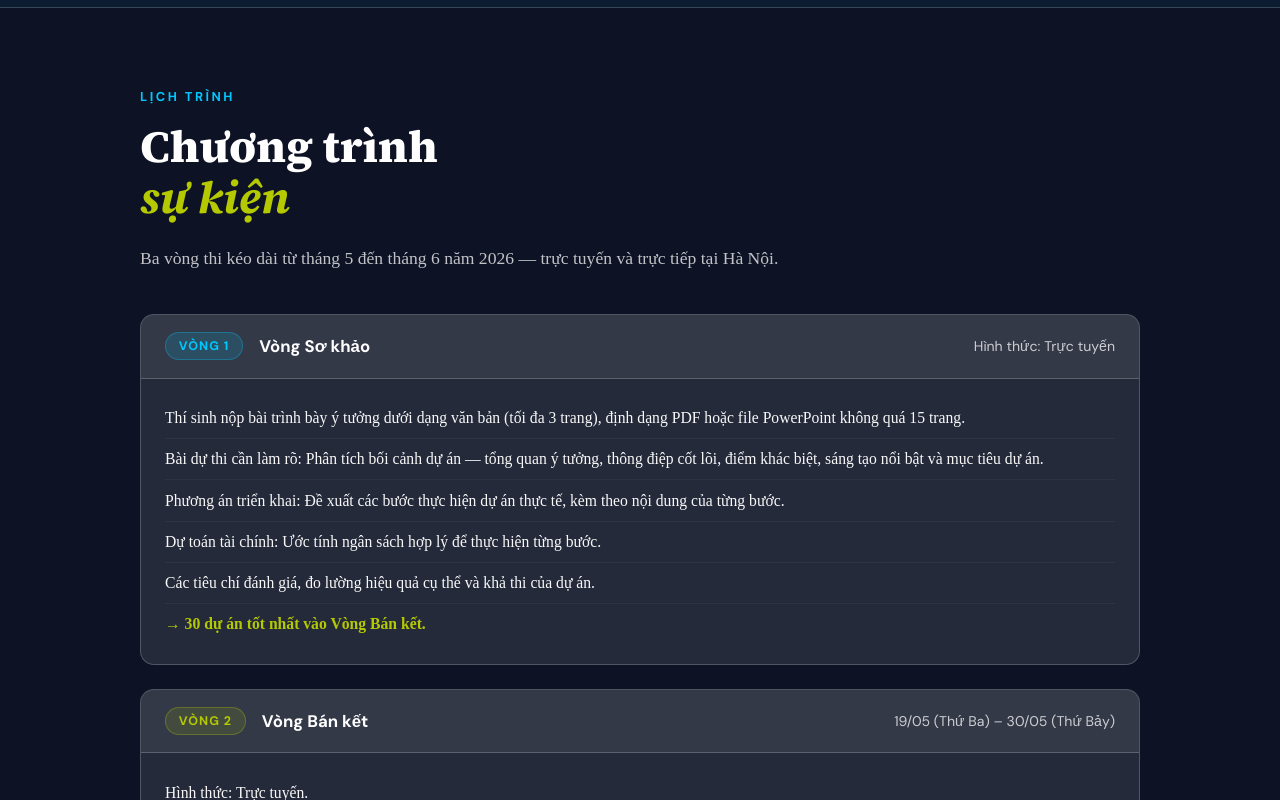
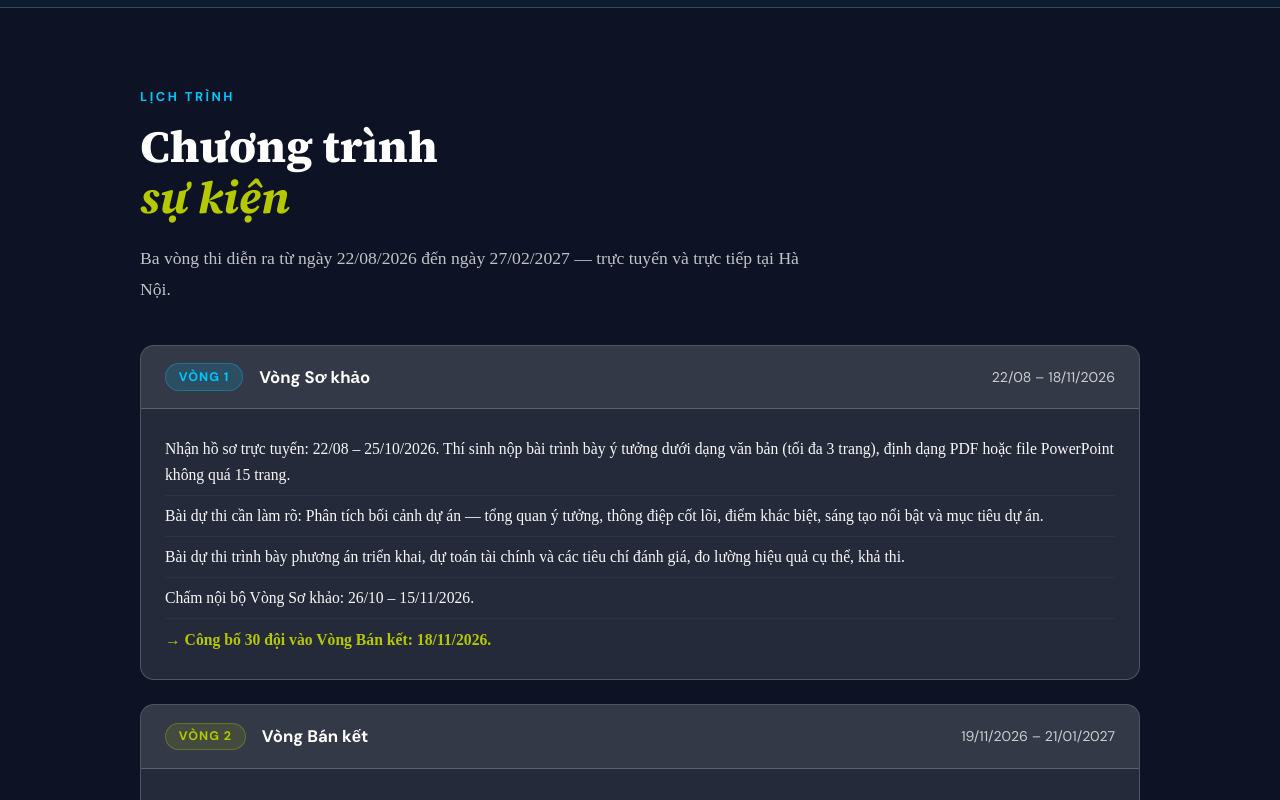
Before and after one commit to upmo-hsb/nei-landing-page, a React (Vite) app: page / in a window 1280 px wide. Shown: the part 2000-2800 px from the top of the page. Built offline with nearby package versions, Linux system fonts and the light colour scheme.

Commit message:
fix: synchronize competition schedule

```diff
--- a/src/i18n.js
+++ b/src/i18n.js
@@ -8,7 +8,7 @@ export const t = {
       lang: 'EN',
     },
     hero: {
-      badge: 'Hà Nội · Tháng 6, 2026',
+      badge: 'Hà Nội · 22/08/2026 – 27/02/2027',
       titleTop: 'Northern Innovation',
       titleBottom: 'Entrepreneurship Contest',
       sub: 'Cuộc thi khởi nghiệp hàng đầu dành cho học sinh THPT miền Bắc.\nPitch your ideas. Build your future.',
@@ -18,7 +18,7 @@ export const t = {
     stats: [
       { num: '500+', label: 'Thí sinh' },
       { num: '20+',  label: 'Diễn giả' },
-      { num: '2',    label: 'Tháng tranh tài' },
+      { num: '3',    label: 'Vòng thi' },
       { num: '65M+', label: 'Giải thưởng' },
       { num: '30+',  label: 'Trường tham dự' },
     ],
@@ -26,40 +26,40 @@ export const t = {
       tag: 'Lịch trình',
       titleA: 'Chương trình',
       titleB: 'sự kiện',
-      desc: 'Ba vòng thi kéo dài từ tháng 5 đến tháng 6 năm 2026 — trực tuyến và trực tiếp tại Hà Nội.',
+      desc: 'Ba vòng thi diễn ra từ ngày 22/08/2026 đến ngày 27/02/2027 — trực tuyến và trực tiếp tại Hà Nội.',
       phases: [
         {
           badge: 'Vòng 1', badgeClass: 'phase-1',
           title: 'Vòng Sơ khảo',
-          date: 'Hình thức: Trực tuyến',
+          date: '22/08 – 18/11/2026',
           rows: [
-            'Thí sinh nộp bài trình bày ý tưởng dưới dạng văn bản (tối đa 3 trang), định dạng PDF hoặc file PowerPoint không quá 15 trang.',
+            'Nhận hồ sơ trực tuyến: 22/08 – 25/10/2026. Thí sinh nộp bài trình bày ý tưởng dưới dạng văn bản (tối đa 3 trang), định dạng PDF hoặc file PowerPoint không quá 15 trang.',
             'Bài dự thi cần làm rõ: Phân tích bối cảnh dự án — tổng quan ý tưởng, thông điệp cốt lõi, điểm khác biệt, sáng tạo nổi bật và mục tiêu dự án.',
-            'Phương án triển khai: Đề xuất các bước thực hiện dự án thực tế, kèm theo nội dung của từng bước.',
-            'Dự toán tài chính: Ước tính ngân sách hợp lý để thực hiện từng bước.',
-            'Các tiêu chí đánh giá, đo lường hiệu quả cụ thể và khả thi của dự án.',
+            'Bài dự thi trình bày phương án triển khai, dự toán tài chính và các tiêu chí đánh giá, đo lường hiệu quả cụ thể, khả thi.',
+            'Chấm nội bộ Vòng Sơ khảo: 26/10 – 15/11/2026.',
           ],
-          highlight: '→ 30 dự án tốt nhất vào Vòng Bán kết.',
+          highlight: '→ Công bố 30 đội vào Vòng Bán kết: 18/11/2026.',
         },
         {
           badge: 'Vòng 2', badgeClass: 'phase-2',
           title: 'Vòng Bán kết',
-          date: '19/05 (Thứ Ba) – 30/05 (Thứ Bảy)',
+          date: '19/11/2026 – 21/01/2027',
           rows: [
             'Hình thức: Trực tuyến.',
-            'Các thí sinh/đội lọt vào Top 30 tiếp tục hoàn thiện chi tiết ý tưởng và xây dựng video giới thiệu dự án (thời lượng tối đa 3 phút).',
-            'Trình bày dự án online với BGK (01/06/2026 – 05/06/2026), thời lượng tối đa 15 phút/dự án. Làm rõ cách triển khai thực tế, tính sáng tạo và giá trị tri cộng đồng, bền vững.',
+            'Từ 19/11 – 27/12/2026, 30 đội hoàn thiện chi tiết ý tưởng, xây dựng video giới thiệu dự án (tối đa 3 phút) và trình bày trực tuyến trước Hội đồng Giám khảo.',
+            'Chấm nội bộ Vòng Bán kết: 28/12/2026 – 17/01/2027.',
           ],
-          highlight: '→ Top 10 dự án xuất sắc nhất vào Vòng Chung kết.',
+          highlight: '→ Công bố 10 đội vào Vòng Chung kết: 21/01/2027.',
         },
         {
           badge: 'Vòng 3', badgeClass: 'phase-3',
           title: 'Vòng Chung kết',
-          date: '07/06 (Chủ Nhật) – 26/06 (Thứ Sáu)',
+          date: '22/01 – 27/02/2027',
           rows: [
             'Hình thức: Trực tuyến và Trực tiếp.',
-            'Top 10 dự án làm việc trực tuyến cùng mentor (do BTC hỗ trợ) để hoàn thiện chi tiết dự án, kỹ năng thuyết trình, EQ, quản trị dự án từ 07/06 (Chủ Nhật) – 20/06 (Thứ Bảy) trước khi thi Chung kết.',
-            'Top 10 dự án trình bày trực tiếp trước Hội đồng Giám khảo tại Trường Quản trị và Kinh doanh – ĐHQGHN, Nhà B1, số 144 Xuân Thủy, phường Cầu Giấy, TP.Hà Nội, kèm theo phần Hỏi – Đáp để bảo vệ ý tưởng và chứng minh tính khả thi của dự án.',
+            'Từ 22/01 – 22/02/2027, 10 đội hoàn thiện dự án và luyện kỹ năng thuyết trình; lịch làm việc có khoảng hai tuần trùng kỳ nghỉ Tết Âm lịch.',
+            'Chuẩn bị và tổng duyệt: 23/02 – 26/02/2027.',
+            'Chung kết trực tiếp ngày 27/02/2027 tại Trường Quản trị và Kinh doanh – ĐHQGHN, Nhà B1, số 144 Xuân Thủy, phường Cầu Giấy, TP. Hà Nội.',
           ],
           highlight: '→ Công bố và trao giải nhà vô địch NIE 2026.',
         },
@@ -97,7 +97,7 @@ export const t = {
       desc: 'Vòng Chung kết diễn ra trực tiếp tại Trường Quản trị và Kinh doanh – ĐHQGHN (HSB), địa điểm ươm mầm cho các thế hệ doanh nhân trẻ Việt Nam.',
       details: [
         { icon:'📍', strong:'Trường Quản trị và Kinh doanh – ĐHQGHN (HSB)', span:'Nhà B1, số 144 Xuân Thủy, phường Cầu Giấy, TP.Hà Nội' },
-        { icon:'📅', strong:'Vòng Chung kết: 07/06 – 26/06/2026', span:'Trực tuyến và Trực tiếp' },
+        { icon:'📅', strong:'Vòng Chung kết: 22/01 – 27/02/2027', span:'Trực tuyến và Trực tiếp' },
         { icon:'🌐', strong:'Website chính thức', span:'hsb.edu.vn', link:'https://hsb.edu.vn' },
       ],
       btn: 'Đăng ký ngay →',
@@ -151,7 +151,7 @@ export const t = {
       lang: 'VI',
     },
     hero: {
-      badge: 'Hanoi · June 2026',
+      badge: 'Hanoi · Aug 22, 2026 – Feb 27, 2027',
       titleTop: 'Northern Innovation',
       titleBottom: 'Entrepreneurship Contest',
       sub: 'The premier entrepreneurship competition for high school students in Northern Vietnam.\nPitch your ideas. Build your future.',
@@ -161,7 +161,7 @@ export const t = {
     stats: [
       { num: '500+', label: 'Contestants' },
       { num: '20+',  label: 'Speakers' },
-      { num: '2',    label: 'Competition Months' },
+      { num: '3',    label: 'Competition Rounds' },
       { num: '65M+', label: 'Prize Value (VND)' },
       { num: '30+',  label: 'Schools' },
     ],
@@ -169,40 +169,40 @@ export const t = {
       tag: 'Schedule',
       titleA: 'Event',
       titleB: 'Program',
-      desc: 'Three competition rounds from May to June 2026 — online and in-person in Hanoi.',
+      desc: 'Three competition rounds from August 22, 2026 to February 27, 2027 — online and in-person in Hanoi.',
       phases: [
         {
           badge: 'Round 1', badgeClass: 'phase-1',
           title: 'Preliminary Round',
-          date: 'Format: Online',
+          date: 'Aug 22 – Nov 18, 2026',
           rows: [
-            'Teams submit a written idea presentation (max 3 pages) in PDF format, or a PowerPoint file of no more than 15 slides.',
+            'Online submission: Aug 22 – Oct 25, 2026. Teams submit a written idea presentation (max 3 pages) in PDF format, or a PowerPoint file of no more than 15 slides.',
             'Submissions must clarify: Project context analysis — overview, core message, differentiators, notable innovations, and project goals.',
-            'Implementation plan: Propose practical steps to execute the project, along with the content for each step.',
-            'Financial estimate: Provide a reasonable budget to carry out each step.',
-            'Specific and feasible evaluation criteria and performance metrics for the project.',
+            'Submissions must include an implementation plan, financial estimate, and specific, feasible evaluation criteria and performance metrics.',
+            'Internal judging for the Preliminary Round: Oct 26 – Nov 15, 2026.',
           ],
-          highlight: '→ Top 30 projects advance to the Semi-Final.',
+          highlight: '→ Top 30 teams announced for the Semi-Final: Nov 18, 2026.',
         },
         {
           badge: 'Round 2', badgeClass: 'phase-2',
           title: 'Semi-Final',
-          date: 'May 19 (Tue) – May 30 (Sat)',
+          date: 'Nov 19, 2026 – Jan 21, 2027',
           rows: [
             'Format: Online.',
-            'Top 30 teams continue refining their idea and produce a project introduction video (max 3 minutes).',
-            'Online presentation to judges (Jun 1–5, 2026), max 15 minutes per project. Clarify real-world implementation, innovation, community value, and sustainability.',
+            'From Nov 19 to Dec 27, 2026, the Top 30 teams refine their projects, produce a project introduction video (max 3 minutes), and present online to the Judging Panel.',
+            'Internal judging for the Semi-Final: Dec 28, 2026 – Jan 17, 2027.',
           ],
-          highlight: '→ Top 10 best projects advance to the Final.',
+          highlight: '→ Top 10 teams announced for the Final: Jan 21, 2027.',
         },
         {
           badge: 'Round 3', badgeClass: 'phase-3',
           title: 'Final',
-          date: 'Jun 7 (Sun) – Jun 26 (Fri)',
+          date: 'Jan 22 – Feb 27, 2027',
           rows: [
             'Format: Online & In-person.',
-            'Top 10 teams work online with mentors (provided by organizers) to refine the project, presentation skills, EQ, and project management from Jun 7–20 before the Final.',
-            'Top 10 teams present in person before the Judging Panel at the Hanoi School of Business and Management (HSB) - VNU, Building B1, 144 Xuan Thuy, Cau Giay, Hanoi, followed by a Q&A to defend ideas and prove project feasibility.',
+            'From Jan 22 to Feb 22, 2027, the Top 10 teams refine their projects and presentation skills; the schedule includes approximately two weeks overlapping the Lunar New Year holiday.',
+            'Preparation and rehearsal: Feb 23 – Feb 26, 2027.',
+            'The in-person Final takes place on Feb 27, 2027 at the Hanoi School of Business and Management (HSB) - VNU, Building B1, 144 Xuan Thuy, Cau Giay, Hanoi.',
           ],
           highlight: '→ Announcement and award ceremony for NIE 2026 champion.',
         },
@@ -240,7 +240,7 @@ export const t = {
       desc: 'The Final takes place in-person at the Hanoi School of Business and Management (HSB) - VNU (HSB), the cradle of Vietnam\'s next generation of entrepreneurs.',
       details: [
         { icon:'📍', strong:'Hanoi School of Business and Management (HSB) - VNU (HSB)', span:'Building B1, 144 Xuan Thuy, Cau Giay, Hanoi' },
-        { icon:'📅', strong:'Final: Jun 7 – Jun 26, 2026', span:'Online & In-person' },
+        { icon:'📅', strong:'Final: Jan 22 – Feb 27, 2027', span:'Online & In-person' },
         { icon:'🌐', strong:'Official Website', span:'hsb.edu.vn', link:'https://hsb.edu.vn' },
       ],
       btn: 'Register Now →',
```
